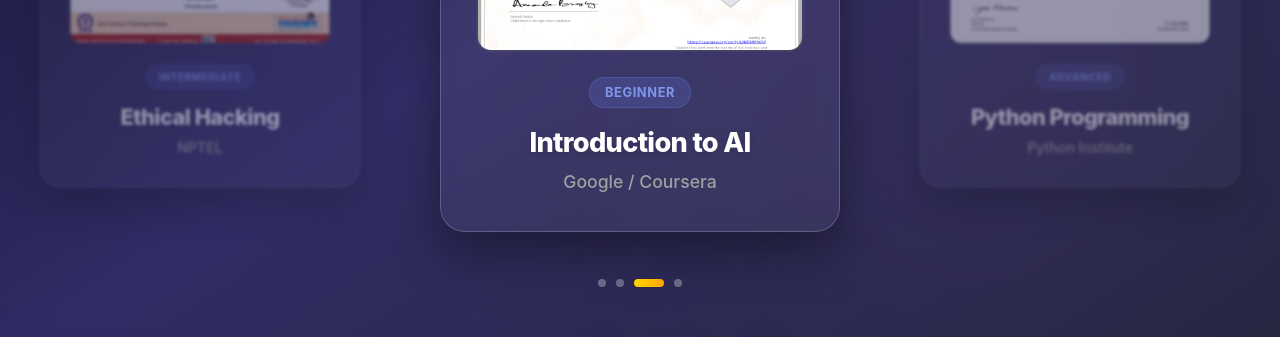
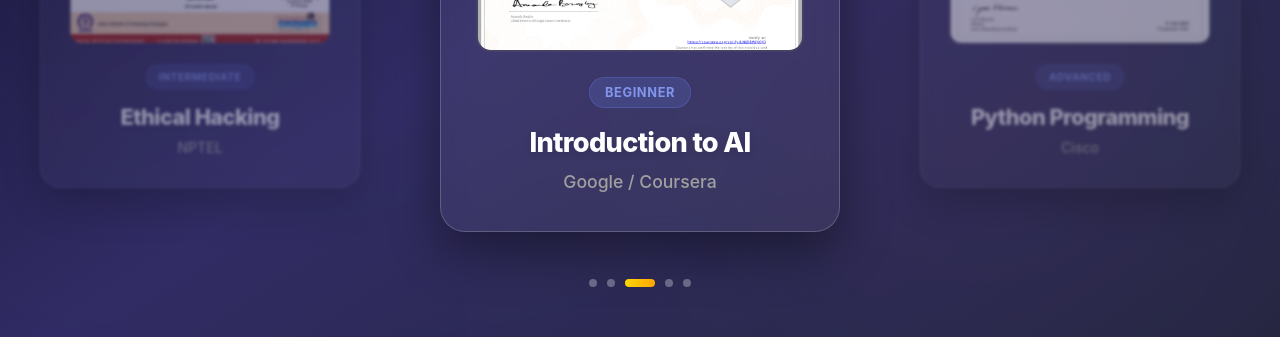
Before and after one commit to rithik0711/Portfolio, a React (Vite) app: page / in a window 1280 px wide. Shown: the part 6920-7257 px from the top of the page. Built offline with nearby package versions, Linux system fonts and the light colour scheme; a web font is replaced by a local one.

Commit message:
test deploy

```diff
--- a/src/Certification.jsx
+++ b/src/Certification.jsx
@@ -44,10 +44,22 @@ export const Certification = () => {
     {
       id: 4,
       title: "Python Programming",
-      issuer: "Python Institute",
+      issuer: "Cisco",
       level: "Advanced",
       date: "2024",
       image: "./images/python.png",
+      description: "Comprehensive Python programming certification covering advanced concepts, data structures, and best practices.",
+      skills: ["Python", "OOP", "Data Structures", "Algorithms"],
+      progress: 100,
+      color: "#3776AB"
+    },
+    {
+      id: 4,
+      title: "Computer Networking",
+      issuer: "Simplilearn",
+      level: "Advanced",
+      date: "2024",
+      image: "./images/cn.png",
       description: "Comprehensive Python programming certification covering advanced concepts, data structures, and best practices.",
       skills: ["Python", "OOP", "Data Structures", "Algorithms"],
       progress: 100,
```
Also changed, not shown: public/images/cn.png (added).
